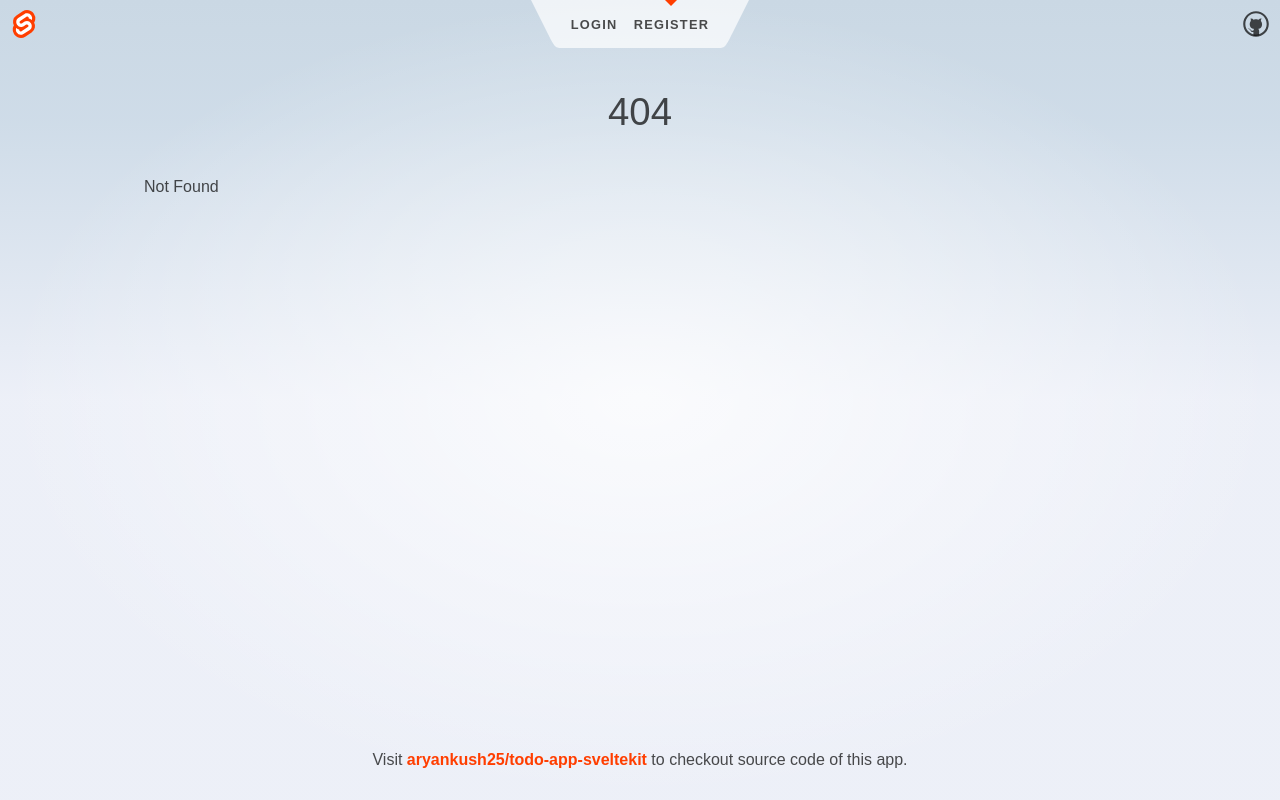
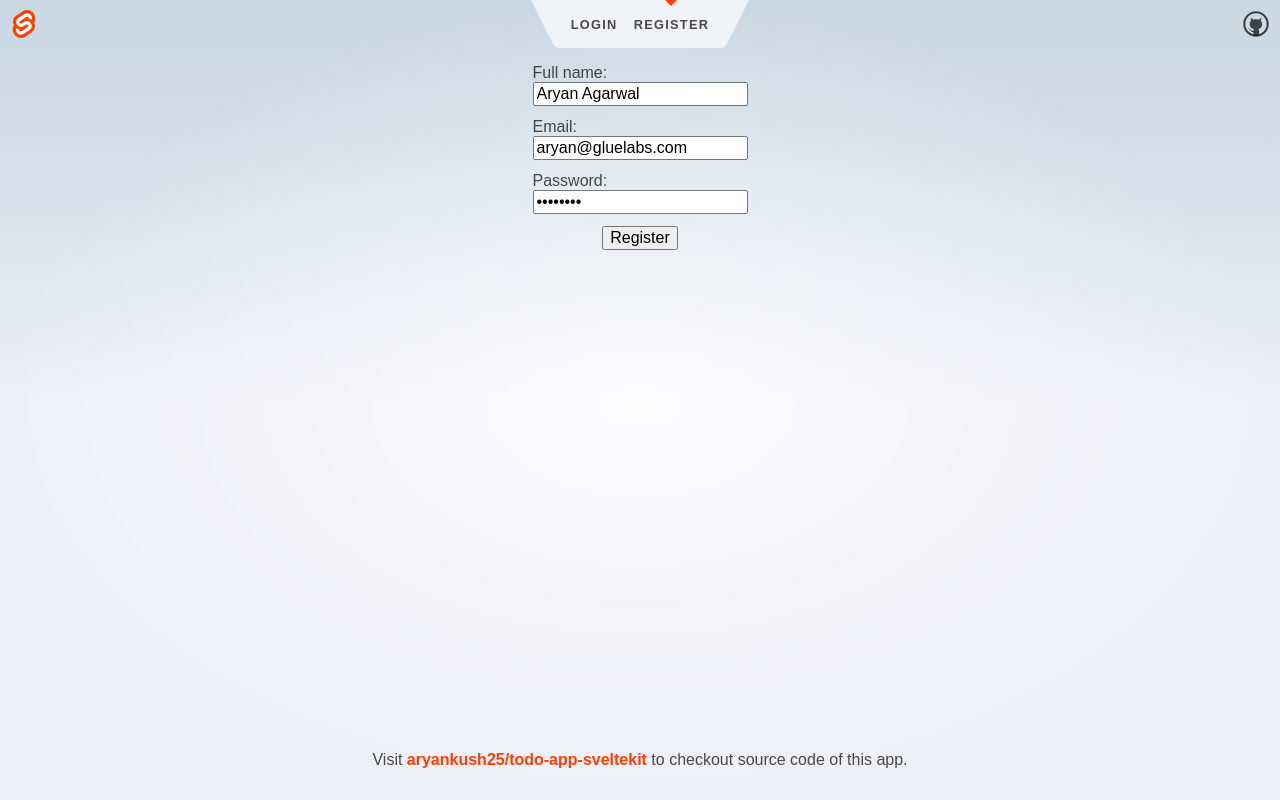
Before and after one commit to aryankush25/todo-app-sveltekit, a SvelteKit app: page /register in a window 1280 px wide. Before the commit this address had no page. Built offline with nearby package versions, Linux system fonts and the light colour scheme.

Commit message:
register page added

```diff
--- /dev/null
+++ b/src/routes/register/+page.svelte
@@ -0,0 +1,89 @@
+<script lang="ts">
+	import * as R from 'ramda';
+	import userApis from '$lib/services/modules/userApis';
+	import { AsyncStates } from '$lib/utils/enums';
+	import { isPresent } from '$lib/utils/helpers';
+
+	let name = 'Aryan Agarwal';
+	let email = 'aryan@gluelabs.com';
+	let password = 'test@123';
+	let apiState = AsyncStates.initial;
+	let errorMsg = '';
+
+	const handleSubmit = async () => {
+		apiState = AsyncStates.inProgress;
+
+		const response = await userApis.registerUserApi(name, email, password);
+
+		if (response.success) {
+			apiState = AsyncStates.success;
+		} else {
+			apiState = AsyncStates.error;
+			errorMsg = R.pathOr('', ['error', 'message'], response);
+		}
+	};
+</script>
+
+<form on:submit|preventDefault={handleSubmit}>
+	<div class="pb">
+		<label for="name">Full name:</label><br />
+		<input
+			type="text"
+			id="name"
+			name="name"
+			bind:value={name}
+			disabled={apiState === AsyncStates.inProgress}
+		/><br />
+	</div>
+
+	<div class="pb">
+		<label for="email">Email:</label><br />
+		<input
+			type="text"
+			id="email"
+			name="email"
+			bind:value={email}
+			disabled={apiState === AsyncStates.inProgress}
+		/><br />
+	</div>
+
+	<div class="pb">
+		<label for="password">Password:</label><br />
+		<input
+			type="password"
+			id="password"
+			name="password"
+			bind:value={password}
+			disabled={apiState === AsyncStates.inProgress}
+		/><br />
+	</div>
+
+	{#if apiState === AsyncStates.error && isPresent(errorMsg)}
+		<div class="pb error">
+			{errorMsg}
+		</div>
+	{/if}
+
+	<input
+		type="submit"
+		value={apiState === AsyncStates.inProgress ? 'Registering...' : 'Register'}
+		disabled={apiState === AsyncStates.inProgress}
+	/>
+</form>
+
+<style>
+	form {
+		display: flex;
+		justify-content: center;
+		align-items: center;
+		flex-direction: column;
+	}
+
+	.pb {
+		padding-bottom: 12px;
+	}
+
+	.error {
+		color: red;
+	}
+</style>
```
